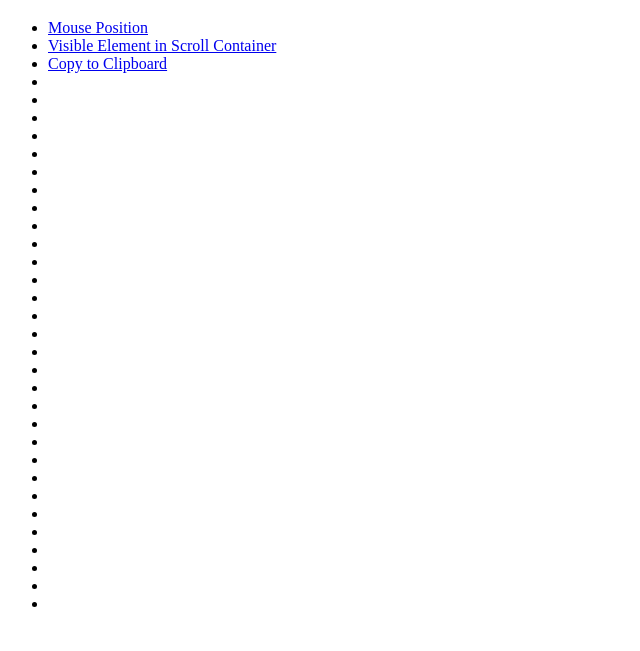
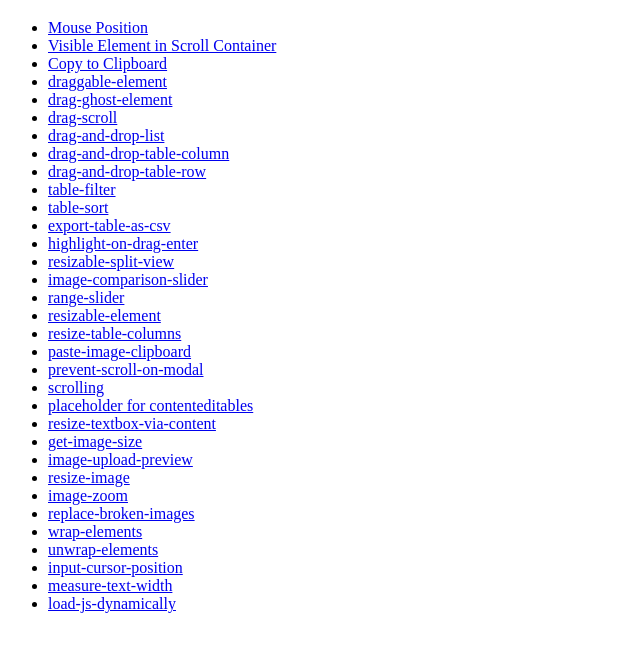
Before and after one commit to hdngo/ui-exercises, a plain HTML site: page index.html in a window 1280 px wide. Shown: the part 61-712 px from the top of the page, without its empty margins (0-640 px from the left). Drawn offline with Linux system fonts and the light colour scheme.

Commit message:
initial commit

```diff
--- /dev/null
+++ b/exercises/wrap-elements/index.js
@@ -0,0 +1,2 @@
+<script>
+</script>
--- a/index.html
+++ b/index.html
@@ -21,38 +21,38 @@
         <li>
           <a href="exercises/copy-clipboard/index.html">Copy to Clipboard</a>
         </li>
-        <li><a href="exercises/draggable-element/index.html"></a></li>
-        <li><a href="exercises/drag-ghost-element/index.html"></a></li>
-        <li><a href="exercises/drag-scroll/index.html"></a></li>
-        <li><a href="exercises/drag-and-drop-list/index.html"></a></li>
-        <li><a href="exercises/drag-and-drop-table-column/index.html"></a></li>
-        <li><a href="exercises/drag-and-drop-table-row/index.html"></a></li>
-        <li><a href="exercises/table-filter/index.html"></a></li>
-        <li><a href="exercises/table-sort/index.html"></a></li>
-        <li><a href="exercises/export-table-as-csv/index.html"></a></li>
-        <li><a href="exercises/highlight-on-drag-enter/index.html"></a></li>
-        <li><a href="exercises/resizable-split-view/index.html"></a></li>
-        <li><a href="exercises/image-comparison-slider/index.html"></a></li>
-        <li><a href="exercises/range-slider/index.html"></a></li>
-        <li><a href="exercises/resizable-element/index.html"></a></li>
-        <li><a href="exercises/resize-table-columns/index.html"></a></li>
-        <li><a href="exercises/paste-image-clipboard/index.html"></a></li>
-        <li><a href="exercises/prevent-scroll-on-modal/index.html"></a></li>
-        <li><a href="exercises/scrolling/index.html"></a></li>
+        <li><a href="exercises/draggable-element/index.html">draggable-element</a></li>
+        <li><a href="exercises/drag-ghost-element/index.html">drag-ghost-element</a></li>
+        <li><a href="exercises/drag-scroll/index.html">drag-scroll</a></li>
+        <li><a href="exercises/drag-and-drop-list/index.html">drag-and-drop-list</a></li>
+        <li><a href="exercises/drag-and-drop-table-column/index.html">drag-and-drop-table-column</a></li>
+        <li><a href="exercises/drag-and-drop-table-row/index.html">drag-and-drop-table-row</a></li>
+        <li><a href="exercises/table-filter/index.html">table-filter</a></li>
+        <li><a href="exercises/table-sort/index.html">table-sort</a</a></li>
+        <li><a href="exercises/export-table-as-csv/index.html">export-table-as-csv</a></li>
+        <li><a href="exercises/highlight-on-drag-enter/index.html">highlight-on-drag-enter</a></li>
+        <li><a href="exercises/resizable-split-view/index.html">resizable-split-view</a></li>
+        <li><a href="exercises/image-comparison-slider/index.html">image-comparison-slider</a></li>
+        <li><a href="exercises/range-slider/index.html">range-slider</a></li>
+        <li><a href="exercises/resizable-element/index.html">resizable-element</a></li>
+        <li><a href="exercises/resize-table-columns/index.html">resize-table-columns</a></li>
+        <li><a href="exercises/paste-image-clipboard/index.html">paste-image-clipboard</a></li>
+        <li><a href="exercises/prevent-scroll-on-modal/index.html">prevent-scroll-on-modal</a></li>
+        <li><a href="exercises/scrolling/index.html">scrolling</a></a></li>
         <li>
-          <a href="exercises/placeholder-for-contenteditables/index.html"></a>
+          <a href="exercises/placeholder-for-contenteditables/index.html">placeholder for contenteditables</a>
         </li>
-        <li><a href="exercises/resize-textbox-via-content/index.html"></a></li>
-        <li><a href="exercises/get-image-size/index.html"></a></li>
-        <li><a href="exercises/image-upload-preview/index.html"></a></li>
-        <li><a href="exercises/resize-image/index.html"></a></li>
-        <li><a href="exercises/image-zoom/index.html"></a></li>
-        <li><a href="exercises/replace-broken-images/index.html"></a></li>
-        <li><a href="exercises/wrap-elements/index.html"></a></li>
-        <li><a href="exercises/unwrap-elements/index.html"></a></li>
-        <li><a href="exercises/input-cursor-position/index.html"></a></li>
-        <li><a href="exercises/measure-text-width/index.html"></a></li>
-        <li><a href="exercises/load-js-dynamically/index.html"></a></li>
+        <li><a href="exercises/resize-textbox-via-content/index.html">resize-textbox-via-content</a></li>
+        <li><a href="exercises/get-image-size/index.html">get-image-size</a></li>
+        <li><a href="exercises/image-upload-preview/index.html">image-upload-preview</a></li>
+        <li><a href="exercises/resize-image/index.html">resize-image</a></li>
+        <li><a href="exercises/image-zoom/index.html">image-zoom</a></li>
+        <li><a href="exercises/replace-broken-images/index.html">replace-broken-images</a></li>
+        <li><a href="exercises/wrap-elements/index.html">wrap-elements</a></li>
+        <li><a href="exercises/unwrap-elements/index.html">unwrap-elements</a></li>
+        <li><a href="exercises/input-cursor-position/index.html">input-cursor-position</a></li>
+        <li><a href="exercises/measure-text-width/index.html">measure-text-width</a></li>
+        <li><a href="exercises/load-js-dynamically/index.html">load-js-dynamically</a></li>
       </ul>
     </div>
   </body>
```
Also changed, not shown: exercises/wrap-elements/index.html (added, +16 -0 lines), exercises/wrap-elements/style.css (added).
